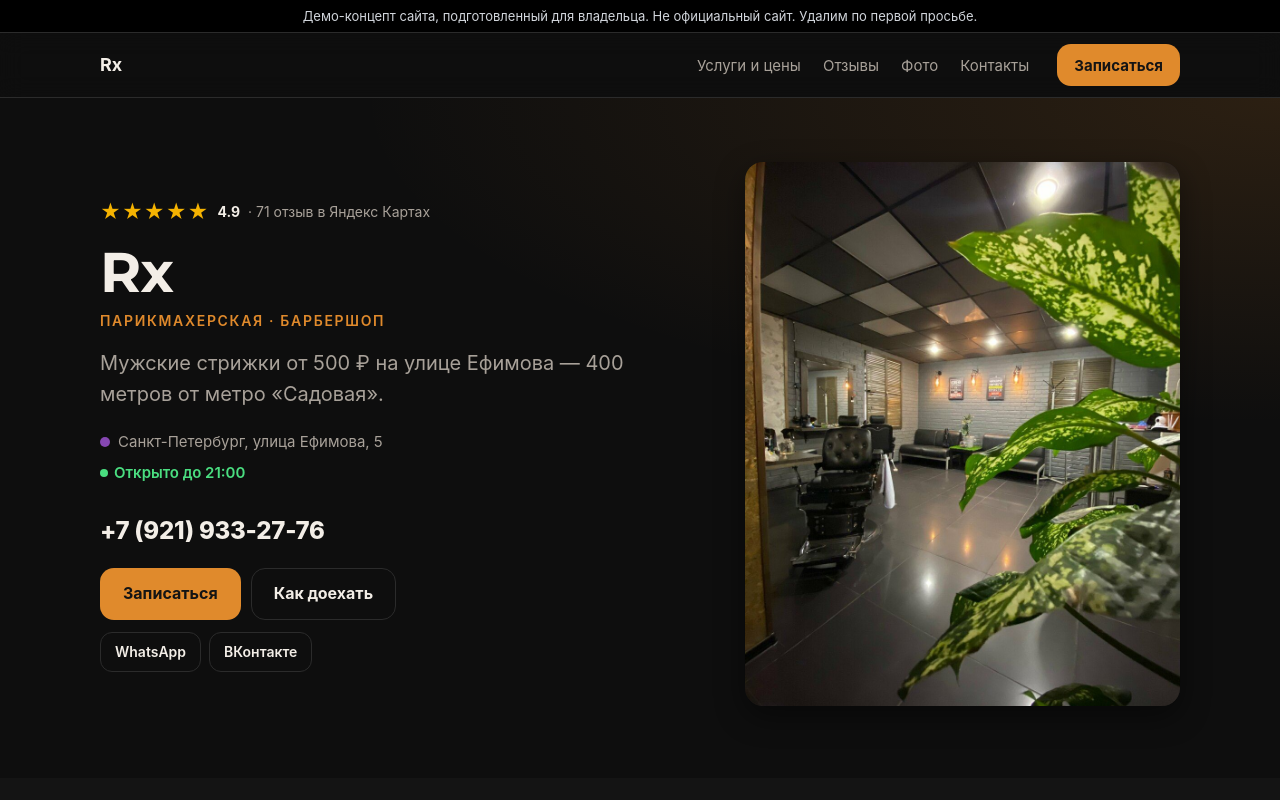
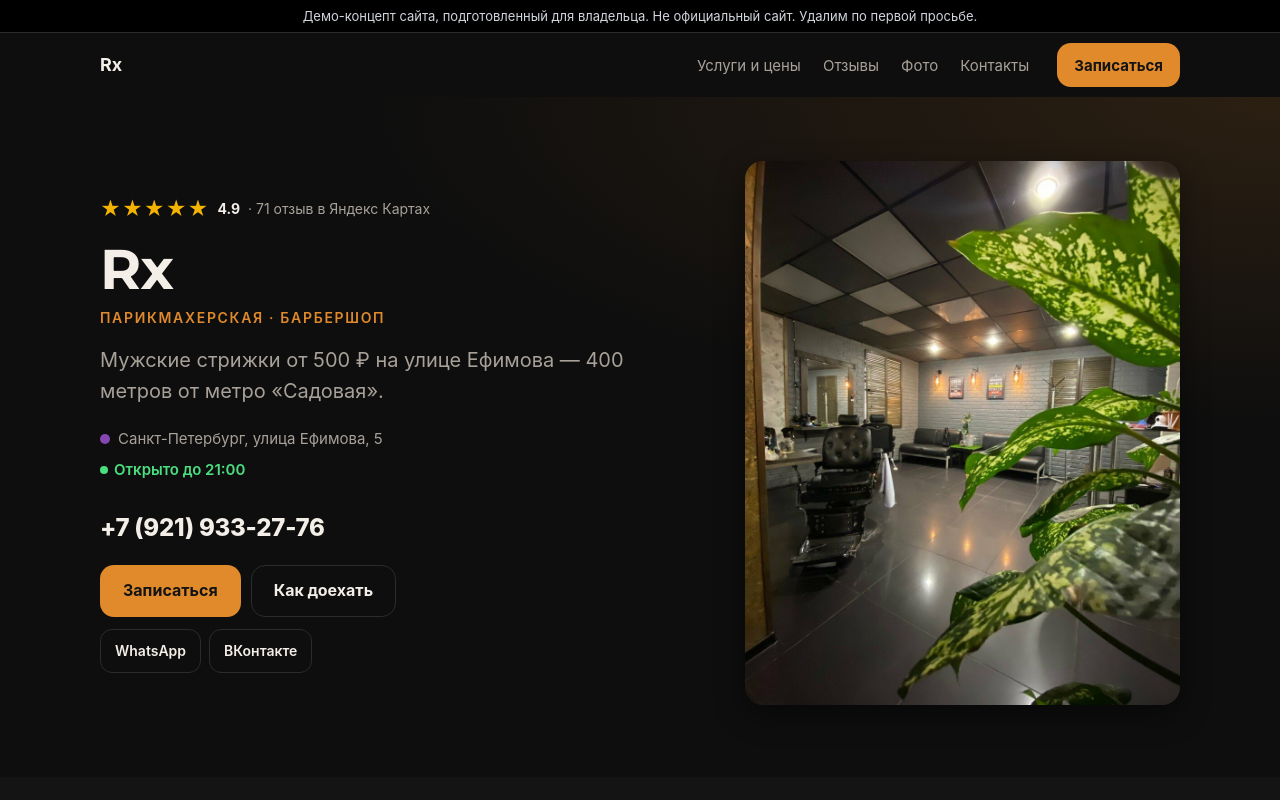
Before and after one commit to Jmk744/demo, a plain HTML site: page rx-spb/index.html in a window 1280 px wide. Shown: the top 800 px of the page. Drawn offline with Linux system fonts and the light colour scheme.

Commit message:
Шаблоны 1–3: сплошная шапка в цвет фона, бегущая строка не останавливается, кнопки ≥ 44 px
Co-Authored-By: Claude Opus 5.5 <noreply@anthropic.com>

```diff
--- a/assets/styles.css
+++ b/assets/styles.css
@@ -49,18 +49,18 @@ body.mode-dark .demo-bar { border-bottom: 1px solid var(--line); }
 /* Шапка */
 .site-header {
   position: sticky; top: env(safe-area-inset-top, 0px); z-index: 40;
-  background: var(--header-bg); backdrop-filter: saturate(160%) blur(12px); -webkit-backdrop-filter: saturate(160%) blur(12px);
-  border-bottom: 1px solid var(--line);
+  background: var(--bg); /* сплошная, в цвет фона страницы — шапка не выделяется при прокрутке */
+  border-bottom: 0;
 }
 .header-row { display: flex; align-items: center; gap: 20px; min-height: 64px; }
 .brand { display: flex; align-items: center; gap: 10px; text-decoration: none; font-weight: 700; font-size: 18px; flex-shrink: 0; }
 .brand { min-width: 0; min-height: 44px; }
 .brand img { height: auto; max-height: 52px; width: auto; max-width: min(200px, 48vw); object-fit: contain; border-radius: 6px; }
 .nav { display: none; gap: 22px; margin-left: auto; font-size: 15px; }
-.nav a { text-decoration: none; color: var(--ink-soft); }
+.nav a { text-decoration: none; color: var(--ink-soft); padding: 12px 0; }
 .nav a:hover { color: var(--ink); }
 .header-cta { margin-left: auto; }
-.header-cta .btn { min-height: 42px; padding: 0 16px; font-size: 15px; }
+.header-cta .btn { min-height: 44px; padding: 0 16px; font-size: 15px; }
 
 /* Кнопки */
 .btn {
@@ -74,7 +74,7 @@ body.mode-dark .demo-bar { border-bottom: 1px solid var(--line); }
 .btn-primary:hover { background: var(--accent-dark); }
 .btn-ghost { background: transparent; border-color: var(--line); color: var(--ink); }
 .btn-ghost:hover { border-color: var(--ink-soft); }
-.btn-small { min-height: 40px; padding: 0 14px; font-size: 14px; font-weight: 600; border-radius: 12px; }
+.btn-small { min-height: 44px; padding: 0 14px; font-size: 14px; font-weight: 600; border-radius: 12px; }
 .actions { display: flex; flex-wrap: wrap; gap: 10px; }
 
 /* Первый экран */
@@ -151,7 +151,7 @@ h2 { font-size: 28px; margin: 0 0 22px; line-height: 1.15; }
 .stars { color: #f5b301; font-size: 20px; letter-spacing: 2px; }
 .reviews { display: grid; gap: 12px; }
 .review { background: var(--card); border: 1px solid var(--line); border-radius: 16px; padding: 18px 20px; margin: 0; }
-.source-link { display: inline-block; margin-top: 16px; font-size: 14px; color: var(--ink-soft); }
+.source-link { display: inline-block; margin-top: 16px; font-size: 14px; color: var(--ink-soft); padding: 12px 0; }
 
 /* Фото */
 .gallery { display: grid; grid-template-columns: repeat(2, 1fr); gap: 10px; }
--- a/assets/template-2.css
+++ b/assets/template-2.css
@@ -64,10 +64,9 @@ h2 em, h1 em { font-style: italic; color: var(--accent); }
 /* Шапка */
 .site-header {
   position: sticky; top: env(safe-area-inset-top, 0px); z-index: 40;
-  background: var(--header-bg); background: color-mix(in srgb, var(--bg) 88%, transparent); backdrop-filter: saturate(160%) blur(14px); -webkit-backdrop-filter: saturate(160%) blur(14px);
-  border-bottom: 1px solid transparent; transition: border-color .3s;
+  background: var(--bg); /* сплошная, в цвет фона страницы — шапка не выделяется при прокрутке */
+  border-bottom: 0;
 }
-.site-header.scrolled { border-bottom-color: var(--line); }
 .header-row { display: flex; align-items: center; gap: 20px; min-height: 68px; }
 .brand { display: flex; align-items: center; min-width: 0; min-height: 44px; text-decoration: none; font: 500 26px/1 var(--font-head); flex-shrink: 0; }
 .brand img { max-height: 50px; width: auto; max-width: min(190px, 46vw); object-fit: contain; border-radius: 6px; }
@@ -303,7 +302,8 @@ footer { padding: 28px 0 34px; font-size: 13px; color: var(--ink-soft); text-ali
 @media (prefers-reduced-motion: reduce) {
   html { scroll-behavior: auto; }
   .js .reveal { opacity: 1; transform: none; transition: none; }
-  .marquee-track, .hero-photo img, .cat-panel { animation: none; }
+  .hero-photo img, .cat-panel { animation: none; }
+  .marquee-track { animation-duration: 90s; } /* бегущая строка не останавливается, только медленнее */
 }
 
 @media (min-width: 760px) {
--- a/assets/template-3.css
+++ b/assets/template-3.css
@@ -66,15 +66,14 @@ h2 { font-size: 30px; line-height: 1.1; }
 /* Шапка */
 .site-header {
   position: sticky; top: env(safe-area-inset-top, 0px); z-index: 40;
-  background: var(--header-bg); backdrop-filter: saturate(160%) blur(14px); -webkit-backdrop-filter: saturate(160%) blur(14px);
-  border-bottom: 1px solid transparent; transition: border-color .3s;
+  background: var(--bg); /* сплошная, в цвет фона страницы — шапка не выделяется при прокрутке */
+  border-bottom: 0;
 }
-.site-header.scrolled { border-bottom-color: var(--line); }
 .header-row { display: flex; align-items: center; gap: 20px; min-height: 66px; }
 .brand { display: flex; align-items: center; min-width: 0; min-height: 44px; text-decoration: none; font: 700 17px/1.1 var(--font-head); text-transform: uppercase; }
 .brand img { max-height: 46px; width: auto; max-width: min(180px, 44vw); object-fit: contain; border-radius: 4px; }
 .nav { display: none; gap: 26px; margin-left: auto; font-size: 14px; font-weight: 500; }
-.nav a { text-decoration: none; color: var(--ink-soft); transition: color .2s; }
+.nav a { text-decoration: none; color: var(--ink-soft); transition: color .2s; padding: 12px 0; }
 .nav a:hover { color: var(--ink); }
 .header-cta { margin-left: auto; flex-shrink: 0; }
 .header-cta .btn { min-height: 44px; padding: 0 18px; font-size: 14px; }
@@ -298,7 +297,8 @@ footer { padding: 28px 0 34px; font-size: 13px; color: var(--ink-soft); text-ali
 @media (prefers-reduced-motion: reduce) {
   html { scroll-behavior: auto; }
   .js .reveal { opacity: 1; transform: none; transition: none; }
-  .marquee-track, .hero-bg img, .cat-panel { animation: none; }
+  .hero-bg img, .cat-panel { animation: none; }
+  .marquee-track { animation-duration: 100s; } /* бегущая строка не останавливается, только медленнее */
 }
 
 /* Самые узкие телефоны: без стрелки, чтобы длинные названия помещались (нажимается вся карточка) */
```
